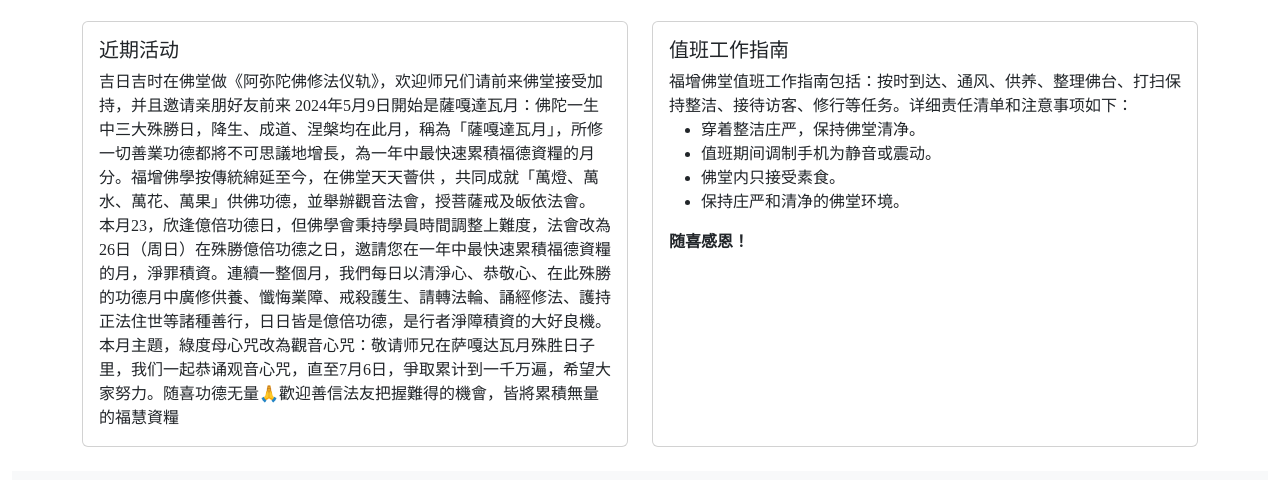
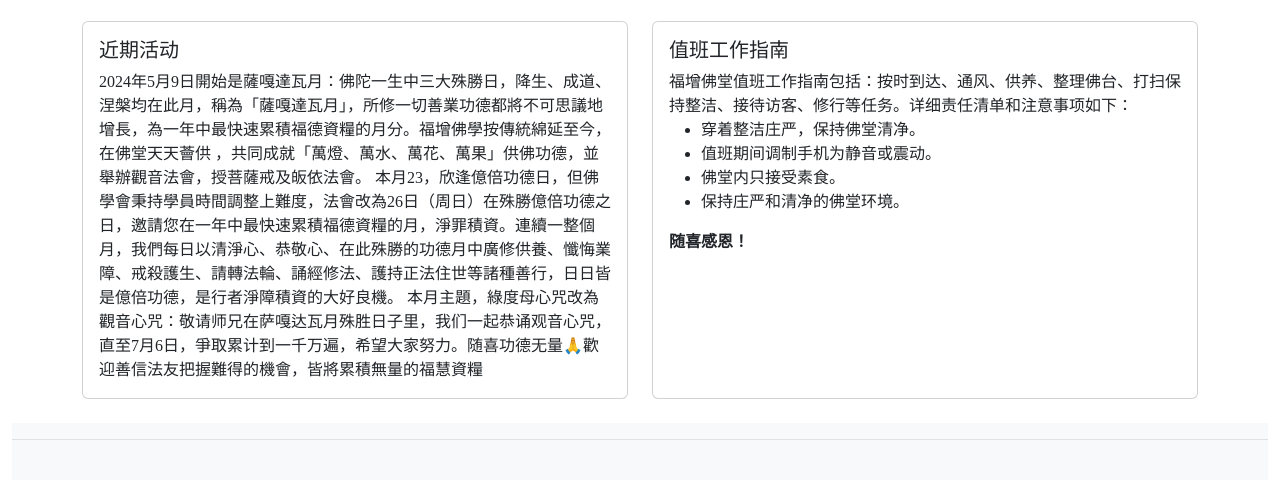
Before and after one commit to WanghanlinStephen/BlessFu, a React (Create React App) app: page /event in a window 1280 px wide. Shown: the part 199-679 px from the top of the page. Built offline with nearby package versions, Linux system fonts and the light colour scheme.

Commit message:
update style

```diff
--- a/src/components/Event/Event.js
+++ b/src/components/Event/Event.js
@@ -14,7 +14,6 @@ const Event = () => (
               <Card.Title>近期活动</Card.Title>
               {/* <Card.Subtitle className="mb-2 text-muted">时间：4月28日周日 11am——3pm</Card.Subtitle> */}
               <Card.Text>
-                吉日吉时在佛堂做《阿弥陀佛修法仪轨》，欢迎师兄们请前来佛堂接受加持，并且邀请亲朋好友前来
                 2024年5月9日開始是薩嘎達瓦月：佛陀一生中三大殊勝日，降生、成道、涅槃均在此月，稱為「薩嘎達瓦月」，所修一切善業功德都將不可思議地增長，為一年中最快速累積福德資糧的月分。福增佛學按傳統綿延至今，在佛堂天天薈供 ，共同成就「萬燈、萬水、萬花、萬果」供佛功德，並舉辦觀音法會，授菩薩戒及皈依法會。
                 本月23，欣逢億倍功德日，但佛學會秉持學員時間調整上難度，法會改為26日（周日）在殊勝億倍功德之日，邀請您在一年中最快速累積福德資糧的月，淨罪積資。連續一整個月，我們每日以清淨心、恭敬心、在此殊勝的功德月中廣修供養、懺悔業障、戒殺護生、請轉法輪、誦經修法、護持正法住世等諸種善行，日日皆是億倍功德，是行者淨障積資的大好良機。
                 本月主題，綠度母心咒改為觀音心咒：敬请师兄在萨嘎达瓦月殊胜日子里，我们一起恭诵观音心咒，直至7月6日，爭取累计到一千万遍，希望大家努力。随喜功德无量🙏歡迎善信法友把握難得的機會，皆將累積無量的福慧資糧
```
